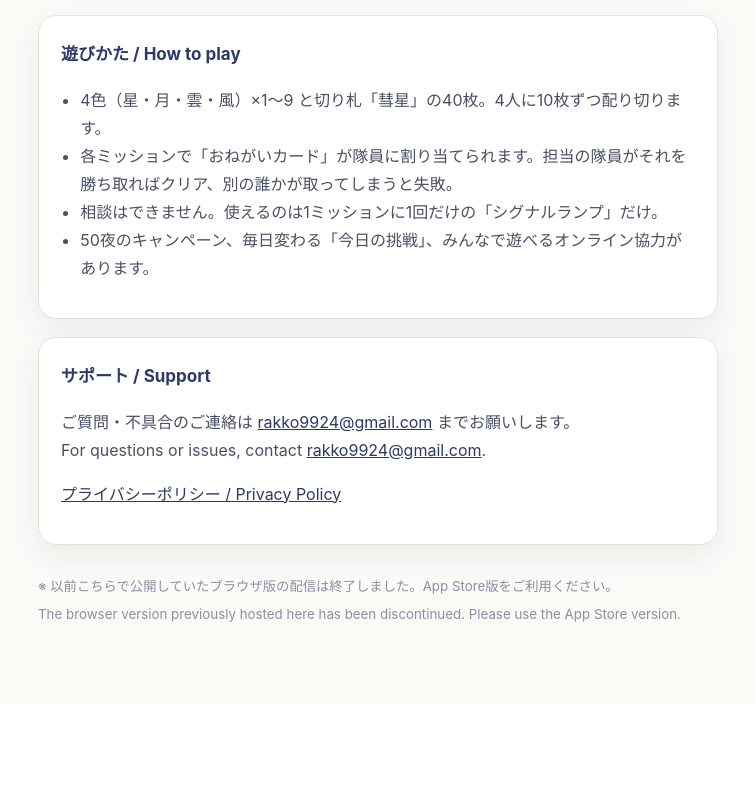
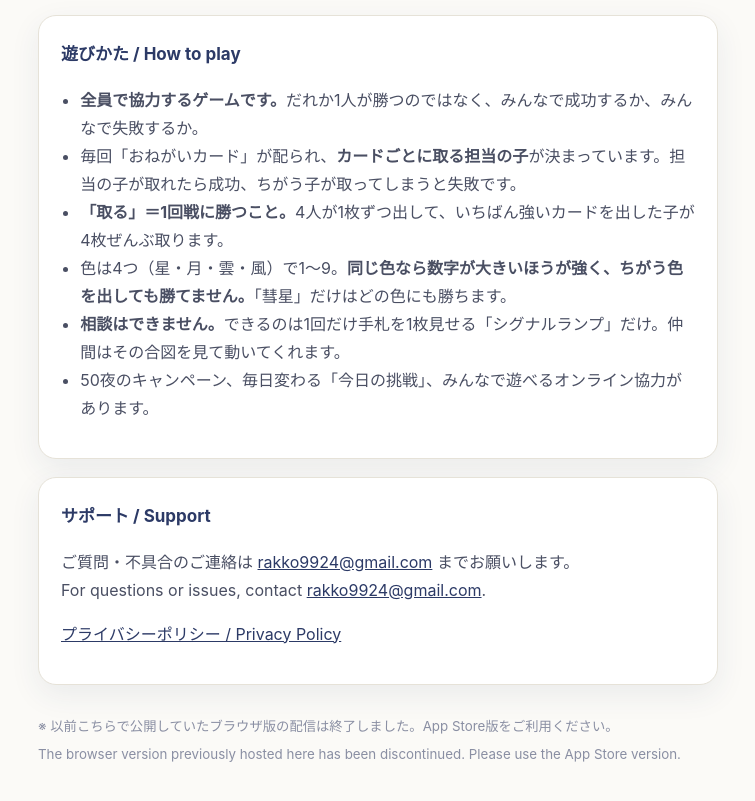
Before and after one commit to rakko9924-tech/rakko9924-tech.github.io, a plain HTML site: page hoshizora/index.html in a window 1280 px wide. Shown: the part 900-1701 px from the top of the page, without its empty margins (262-1017 px from the left). Before the commit the page ends 1603 px from the top, so only its background shows below. Drawn offline with Linux system fonts and the light colour scheme.

Commit message:
hoshizora: 紹介ページの「遊びかた」を平易に書き直し
トリテ未経験でも読める言い方に統一（1項目=1つのことだけ、
「トリック」「切り札」「リード」等の専門用語を使わずに説明）。

Co-Authored-By: Claude Opus 5 <noreply@anthropic.com>

```diff
--- a/hoshizora/index.html
+++ b/hoshizora/index.html
@@ -65,9 +65,11 @@ ul{padding-left:1.2em}
 <div class="card">
 <h2>遊びかた / How to play</h2>
 <ul>
-<li>4色（星・月・雲・風）×1〜9 と切り札「彗星」の40枚。4人に10枚ずつ配り切ります。</li>
-<li>各ミッションで「おねがいカード」が隊員に割り当てられます。担当の隊員がそれを勝ち取ればクリア、別の誰かが取ってしまうと失敗。</li>
-<li>相談はできません。使えるのは1ミッションに1回だけの「シグナルランプ」だけ。</li>
+<li><b>全員で協力するゲームです。</b>だれか1人が勝つのではなく、みんなで成功するか、みんなで失敗するか。</li>
+<li>毎回「おねがいカード」が配られ、<b>カードごとに取る担当の子</b>が決まっています。担当の子が取れたら成功、ちがう子が取ってしまうと失敗です。</li>
+<li><b>「取る」＝1回戦に勝つこと。</b>4人が1枚ずつ出して、いちばん強いカードを出した子が4枚ぜんぶ取ります。</li>
+<li>色は4つ（星・月・雲・風）で1〜9。<b>同じ色なら数字が大きいほうが強く、ちがう色を出しても勝てません。</b>「彗星」だけはどの色にも勝ちます。</li>
+<li><b>相談はできません。</b>できるのは1回だけ手札を1枚見せる「シグナルランプ」だけ。仲間はその合図を見て動いてくれます。</li>
 <li>50夜のキャンペーン、毎日変わる「今日の挑戦」、みんなで遊べるオンライン協力があります。</li>
 </ul>
 </div>
```
